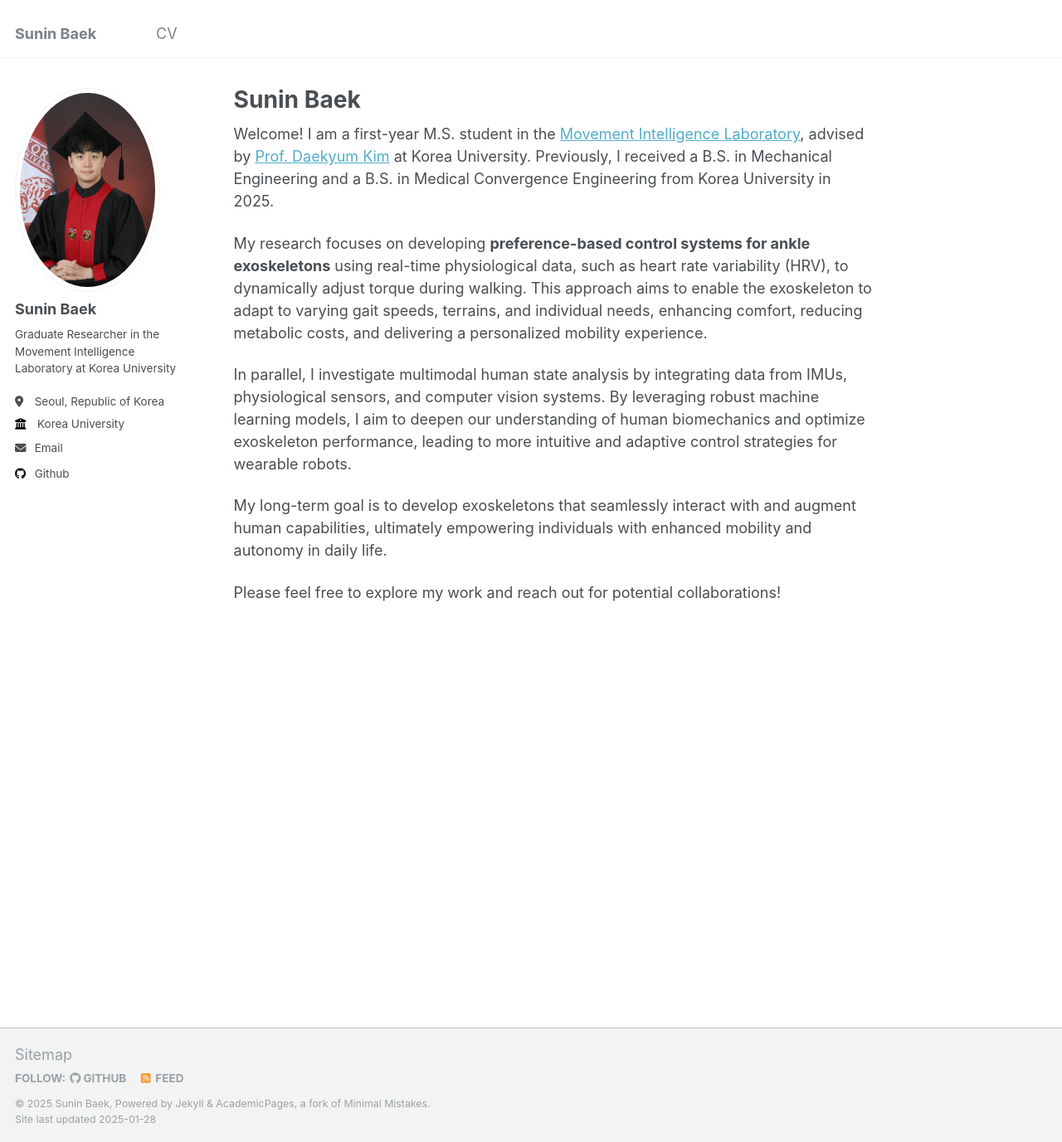
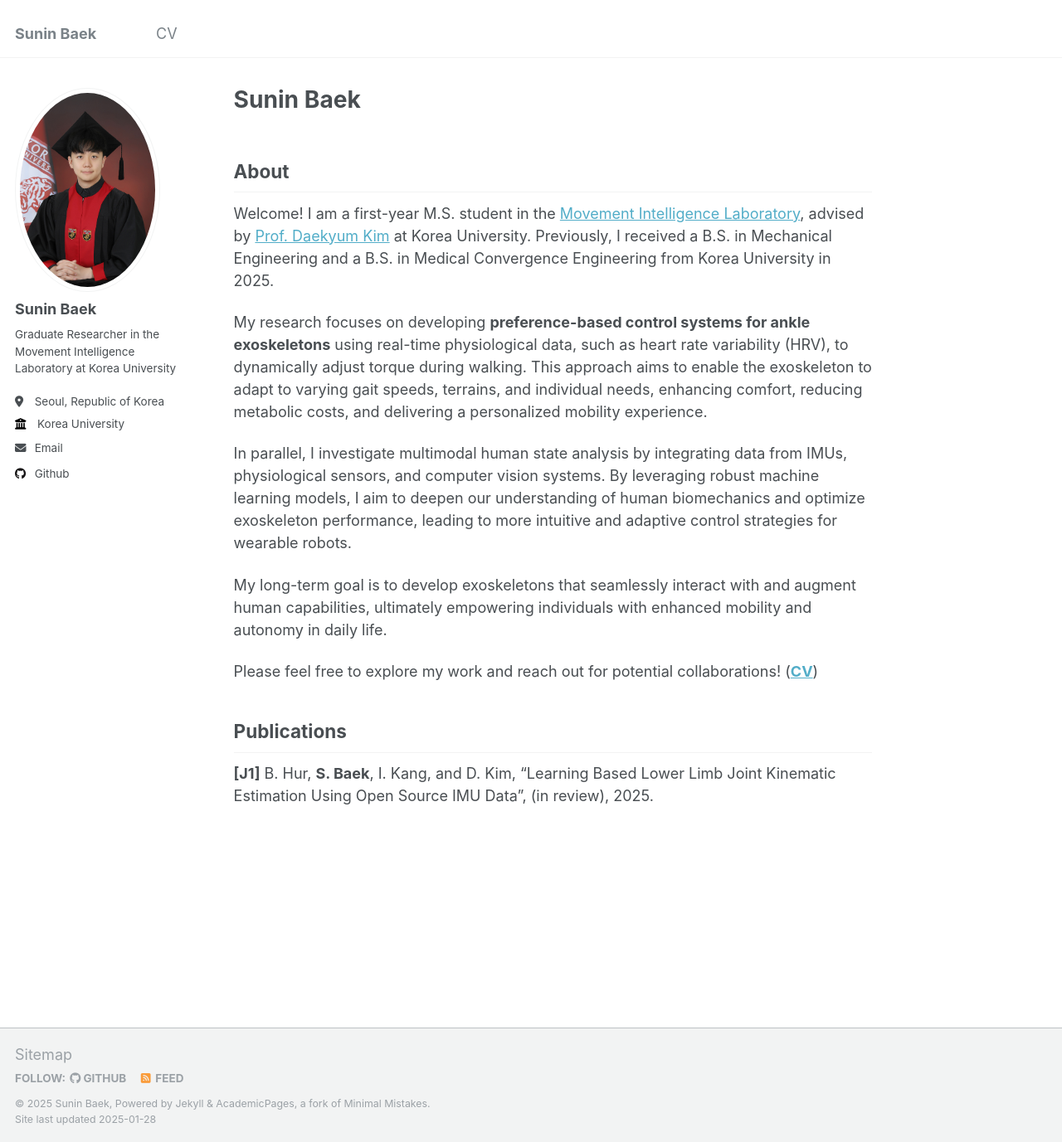
Before and after one commit to suninbaek/suninbaek.github.io, a Jekyll site: the page built from _pages/about.md, in a window 1280 px wide and 1377 px high. Shown: the whole window at 83% size. Built offline with Jekyll 4.4.1, drawn with Linux system fonts in a browser that asks for light colours.

Commit message:
Update about.md

```diff
--- a/_pages/about.md
+++ b/_pages/about.md
@@ -6,7 +6,7 @@ redirect_from:
   - /about/
   - /about.html
 ---
-
+## About
 Welcome! I am a first-year M.S. student in the [Movement Intelligence Laboratory](https://www.daekyumkim.com/home), advised by [Prof. Daekyum Kim](https://www.daekyumkim.com/members/professor) at Korea University. Previously, I received a B.S. in Mechanical Engineering and a B.S. in Medical Convergence Engineering from Korea University in 2025.
 
 My research focuses on developing **preference-based control systems for ankle exoskeletons** using real-time physiological data, such as heart rate variability (HRV), to dynamically adjust torque during walking. This approach aims to enable the exoskeleton to adapt to varying gait speeds, terrains, and individual needs, enhancing comfort, reducing metabolic costs, and delivering a personalized mobility experience.
@@ -15,4 +15,8 @@ In parallel, I investigate multimodal human state analysis by integrating data f
 
 My long-term goal is to develop exoskeletons that seamlessly interact with and augment human capabilities, ultimately empowering individuals with enhanced mobility and autonomy in daily life.
 
-Please feel free to explore my work and reach out for potential collaborations!
+Please feel free to explore my work and reach out for potential collaborations! (**[CV](https://suninbaek.github.io/cv/)**)
+
+
+## Publications
+**[J1]**   B. Hur, **S. Baek**, I. Kang, and D. Kim, “Learning Based Lower Limb Joint Kinematic Estimation Using Open Source IMU Data”, (in review), 2025.
```
